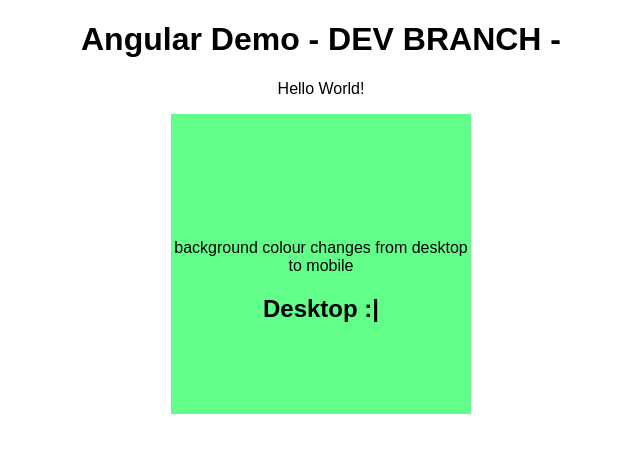
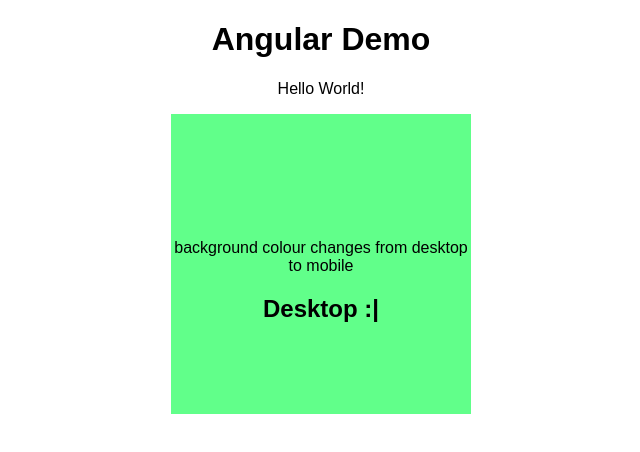
Before and after one commit to JHarden/angular-for-web-design, a plain HTML site: page index.html in a window 1280 px wide. Shown: the whole page, without its empty margins (319-959 px from the left). Drawn offline with nearby package versions, Linux system fonts and the light colour scheme.

Commit message:
revert dev title

```diff
--- a/index.html
+++ b/index.html
@@ -10,7 +10,7 @@
 <body  ng-app="myApp">
 
 <header>
-    <h1>Angular Demo - DEV BRANCH -</h1>
+    <h1>Angular Demo</h1>
 </header>
 <div class="container">
     <!-- angular will use the content div as its scope -->
```
